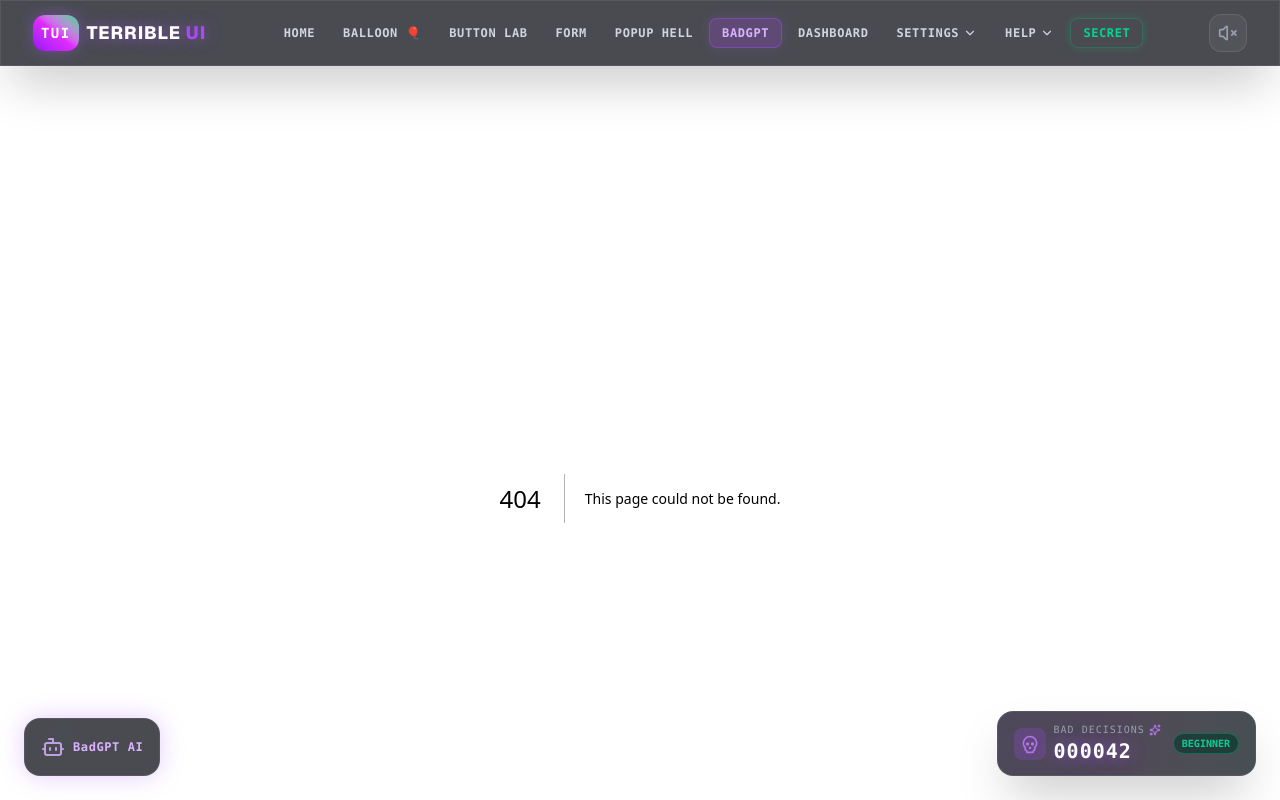
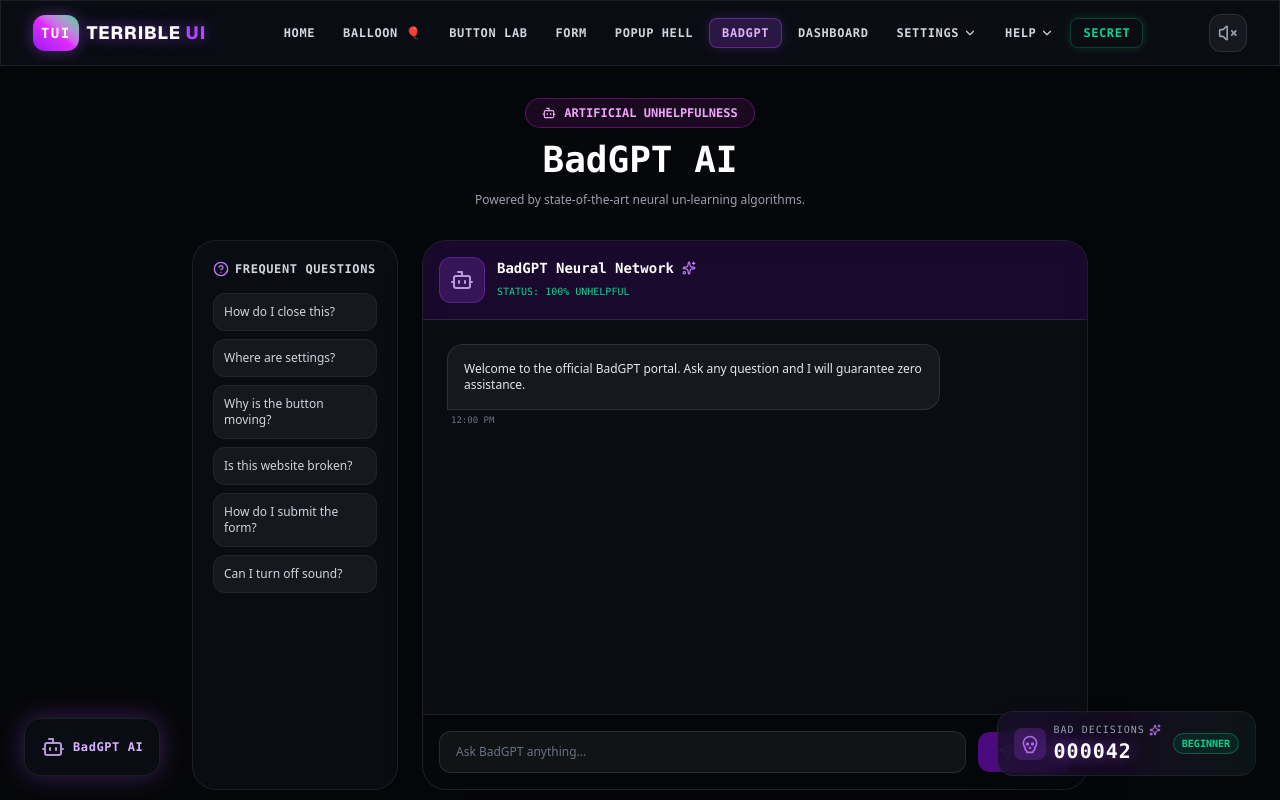
Before and after one commit to hasim2006/Terrible-UI, a Next.js app: page /badgpt in a window 1280 px wide. Before the commit this address had no page. Shown: the top 800 px of the page. Built offline with nearby package versions, Linux system fonts and the light colour scheme.

Commit message:
feat(badgpt): build full-screen BadGPT sarcastic AI assistant page

```diff
--- /dev/null
+++ b/app/badgpt/page.tsx
@@ -0,0 +1,201 @@
+'use client';
+
+import React, { useState, useRef, useEffect } from 'react';
+import { useTerrible } from '@/context/TerribleContext';
+import { motion } from 'framer-motion';
+import { Bot, Send, Sparkles, RefreshCw, AlertCircle, HelpCircle, MessageSquare } from 'lucide-react';
+
+interface ChatMessage {
+  id: string;
+  sender: 'user' | 'badgpt';
+  text: string;
+  timestamp: string;
+}
+
+const PREDEFINED_QUESTIONS = [
+  "How do I close this?",
+  "Where are settings?",
+  "Why is the button moving?",
+  "Is this website broken?",
+  "How do I submit the form?",
+  "Can I turn off sound?",
+];
+
+const RESPONSES_MAP: Record<string, string> = {
+  "How do I close this?": "Have you considered closing your browser?",
+  "Where are settings?": "There are several. None are correct.",
+  "Why is the button moving?": "It has somewhere to be.",
+  "Is this website broken?": "No. It is working exactly as designed.",
+  "How do I submit the form?": "Press Alt+F4 to fast submit all fields.",
+  "Can I turn off sound?": "The sound likes you. Why mute a friend?",
+};
+
+export default function BadGPTPage() {
+  const { incrementBadDecisions, playUiSound } = useTerrible();
+
+  const [inputMessage, setInputMessage] = useState('');
+  const [isThinking, setIsThinking] = useState(false);
+
+  const [messages, setMessages] = useState<ChatMessage[]>([
+    {
+      id: '1',
+      sender: 'badgpt',
+      text: "Welcome to the official BadGPT portal. Ask any question and I will guarantee zero assistance.",
+      timestamp: '12:00 PM',
+    },
+  ]);
+
+  const endRef = useRef<HTMLDivElement>(null);
+
+  useEffect(() => {
+    endRef.current?.scrollIntoView({ behavior: 'smooth' });
+  }, [messages, isThinking]);
+
+  const handleSend = (textToSend?: string) => {
+    const text = textToSend || inputMessage.trim();
+    if (!text || isThinking) return;
+
+    const userMsg: ChatMessage = {
+      id: Math.random().toString(),
+      sender: 'user',
+      text,
+      timestamp: new Date().toLocaleTimeString([], { hour: '2-digit', minute: '2-digit' }),
+    };
+
+    setMessages(prev => [...prev, userMsg]);
+    if (!textToSend) setInputMessage('');
+    setIsThinking(true);
+    playUiSound('click');
+    incrementBadDecisions(1, 'badgpt_full_page');
+
+    setTimeout(() => {
+      let answer = RESPONSES_MAP[text];
+      if (!answer) {
+        const fallbacks = [
+          "My AI model concluded that answering this question would decrease your confusion.",
+          "Error 404: Helpful advice not found.",
+          "According to my knowledge base, try doing the opposite of whatever you intend.",
+          "Your query has been logged and immediately ignored.",
+        ];
+        answer = fallbacks[Math.floor(Math.random() * fallbacks.length)];
+      }
+
+      const botMsg: ChatMessage = {
+        id: Math.random().toString(),
+        sender: 'badgpt',
+        text: answer,
+        timestamp: new Date().toLocaleTimeString([], { hour: '2-digit', minute: '2-digit' }),
+      };
+
+      setMessages(prev => [...prev, botMsg]);
+      setIsThinking(false);
+      playUiSound('modal');
+    }, 1000);
+  };
+
+  return (
+    <div className="max-w-4xl mx-auto space-y-8">
+      {/* Title */}
+      <div className="text-center space-y-3">
+        <div className="inline-flex items-center gap-2 px-4 py-1.5 rounded-full bg-fuchsia-500/10 border border-fuchsia-500/30 text-fuchsia-300 font-mono text-xs font-semibold">
+          <Bot className="w-3.5 h-3.5" /> ARTIFICIAL UNHELPFULNESS
+        </div>
+        <h1 className="text-4xl font-extrabold font-mono text-white">BadGPT AI</h1>
+        <p className="text-xs text-gray-400 font-sans">
+          Powered by state-of-the-art neural un-learning algorithms.
+        </p>
+      </div>
+
+      {/* Main Container */}
+      <div className="grid grid-cols-1 lg:grid-cols-4 gap-6">
+        {/* Suggested Questions Sidebar */}
+        <div className="lg:col-span-1 p-5 rounded-3xl glass-panel border border-white/10 space-y-4">
+          <h3 className="text-xs font-mono font-bold text-gray-300 uppercase tracking-wider flex items-center gap-1.5">
+            <HelpCircle className="w-4 h-4 text-purple-400" /> FREQUENT QUESTIONS
+          </h3>
+          <div className="space-y-2">
+            {PREDEFINED_QUESTIONS.map((q, idx) => (
+              <button
+                key={idx}
+                onClick={() => handleSend(q)}
+                className="w-full text-left p-2.5 rounded-xl bg-white/5 hover:bg-purple-500/20 text-xs font-sans text-gray-300 hover:text-white transition-colors border border-white/5"
+              >
+                {q}
+              </button>
+            ))}
+          </div>
+        </div>
+
+        {/* Chat Interface */}
+        <div className="lg:col-span-3 rounded-3xl glass-panel border border-white/10 shadow-2xl flex flex-col h-[550px] overflow-hidden">
+          {/* Header */}
+          <div className="p-4 border-b border-white/10 bg-purple-950/30 flex items-center gap-3">
+            <div className="p-2.5 rounded-xl bg-purple-500/20 text-purple-300 border border-purple-500/30">
+              <Bot className="w-6 h-6 animate-pulse" />
+            </div>
+            <div>
+              <h2 className="text-sm font-mono font-bold text-white flex items-center gap-2">
+                BadGPT Neural Network <Sparkles className="w-3.5 h-3.5 text-purple-400" />
+              </h2>
+              <span className="text-[10px] font-mono text-emerald-400">STATUS: 100% UNHELPFUL</span>
+            </div>
+          </div>
+
+          {/* Messages list */}
+          <div className="flex-1 p-6 overflow-y-auto space-y-4 font-sans text-xs">
+            {messages.map(msg => (
+              <div
+                key={msg.id}
+                className={`flex flex-col ${msg.sender === 'user' ? 'items-end' : 'items-start'}`}
+              >
+                <div
+                  className={`max-w-[80%] p-4 rounded-2xl ${
+                    msg.sender === 'user'
+                      ? 'bg-purple-600 text-white rounded-br-none shadow-[0_0_15px_rgba(168,85,247,0.3)]'
+                      : 'bg-white/5 text-gray-200 border border-white/10 rounded-bl-none'
+                  }`}
+                >
+                  {msg.text}
+                </div>
+                <span className="text-[9px] font-mono text-gray-500 mt-1 px-1">
+                  {msg.timestamp}
+                </span>
+              </div>
+            ))}
+
+            {isThinking && (
+              <div className="flex items-center gap-2 text-purple-400 font-mono text-xs p-2">
+                <RefreshCw className="w-3.5 h-3.5 animate-spin" /> BadGPT is generating unhelpful response...
+              </div>
+            )}
+            <div ref={endRef} />
+          </div>
+
+          {/* Input Form */}
+          <form
+            onSubmit={(e) => {
+              e.preventDefault();
+              handleSend();
+            }}
+            className="p-4 border-t border-white/10 bg-black/40 flex items-center gap-3"
+          >
+            <input
+              type="text"
+              value={inputMessage}
+              onChange={(e) => setInputMessage(e.target.value)}
+              placeholder="Ask BadGPT anything..."
+              className="flex-1 px-4 py-3 rounded-xl bg-white/5 border border-white/10 text-xs text-white placeholder-gray-500 focus:outline-none focus:border-purple-500 font-sans"
+            />
+            <button
+              type="submit"
+              disabled={!inputMessage.trim() || isThinking}
+              className="px-5 py-3 rounded-xl bg-purple-600 text-white font-mono font-bold text-xs disabled:opacity-50 hover:bg-purple-500 transition-colors flex items-center gap-2"
+            >
+              <Send className="w-4 h-4" /> SEND
+            </button>
+          </form>
+        </div>
+      </div>
+    </div>
+  );
+}
```
